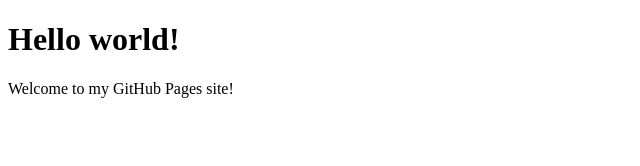
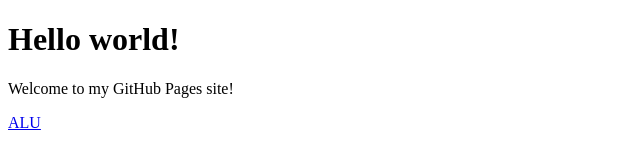
Before and after one commit to Getiks/Pinion-8bitcomputer, a plain HTML site: page index.html in a window 1280 px wide. Shown: the full height of the page, 0-640 px from the left. Drawn offline with Linux system fonts and the light colour scheme.

Commit message:
Update index.html

```diff
--- a/index.html
+++ b/index.html
@@ -6,5 +6,6 @@
   <body>
     <h1>Hello world!</h1>
     <p>Welcome to my GitHub Pages site!</p>
+    <A HREF="ALU T/template.html">ALU</A>
   </body>
 </html>
```
